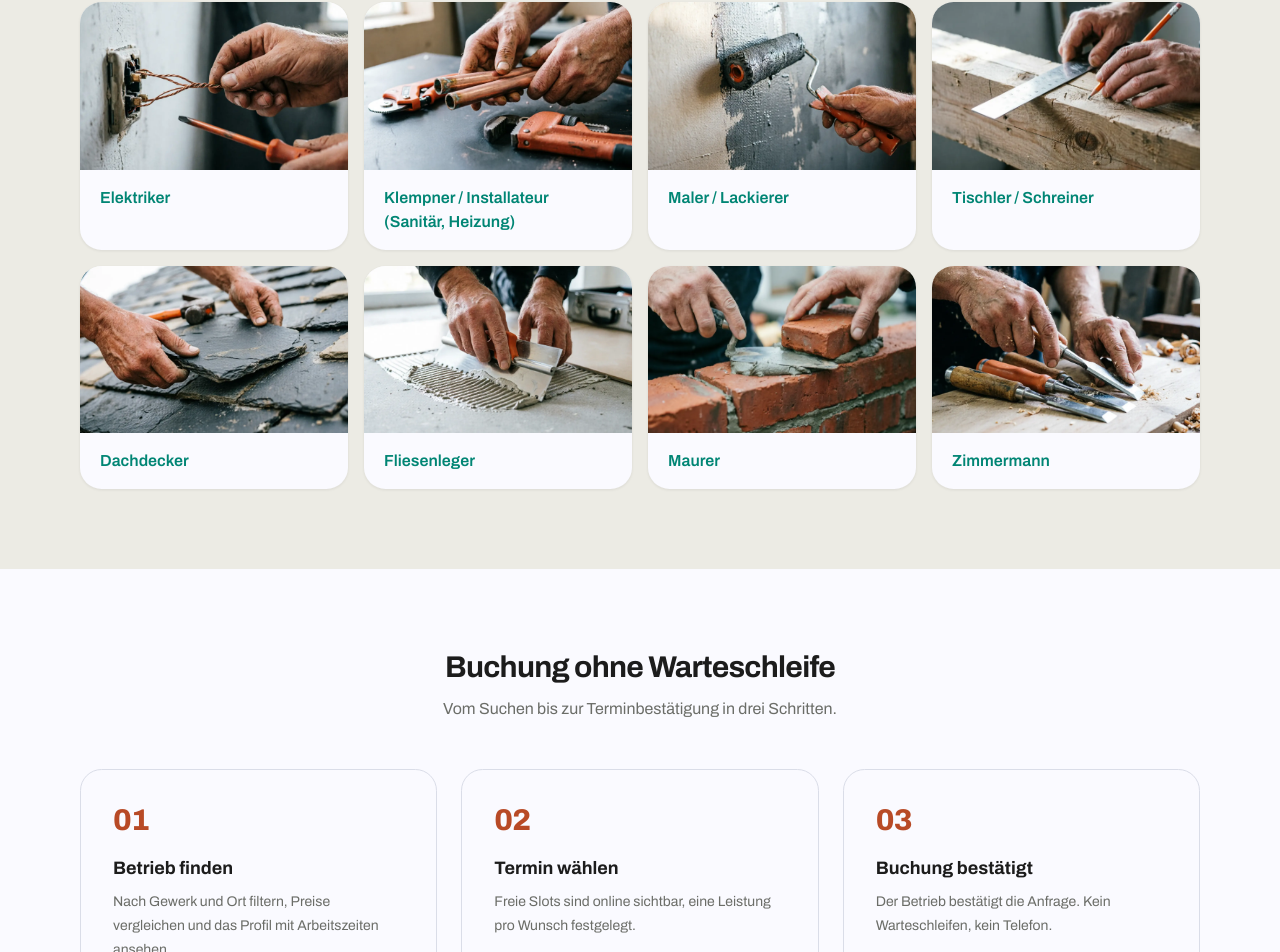
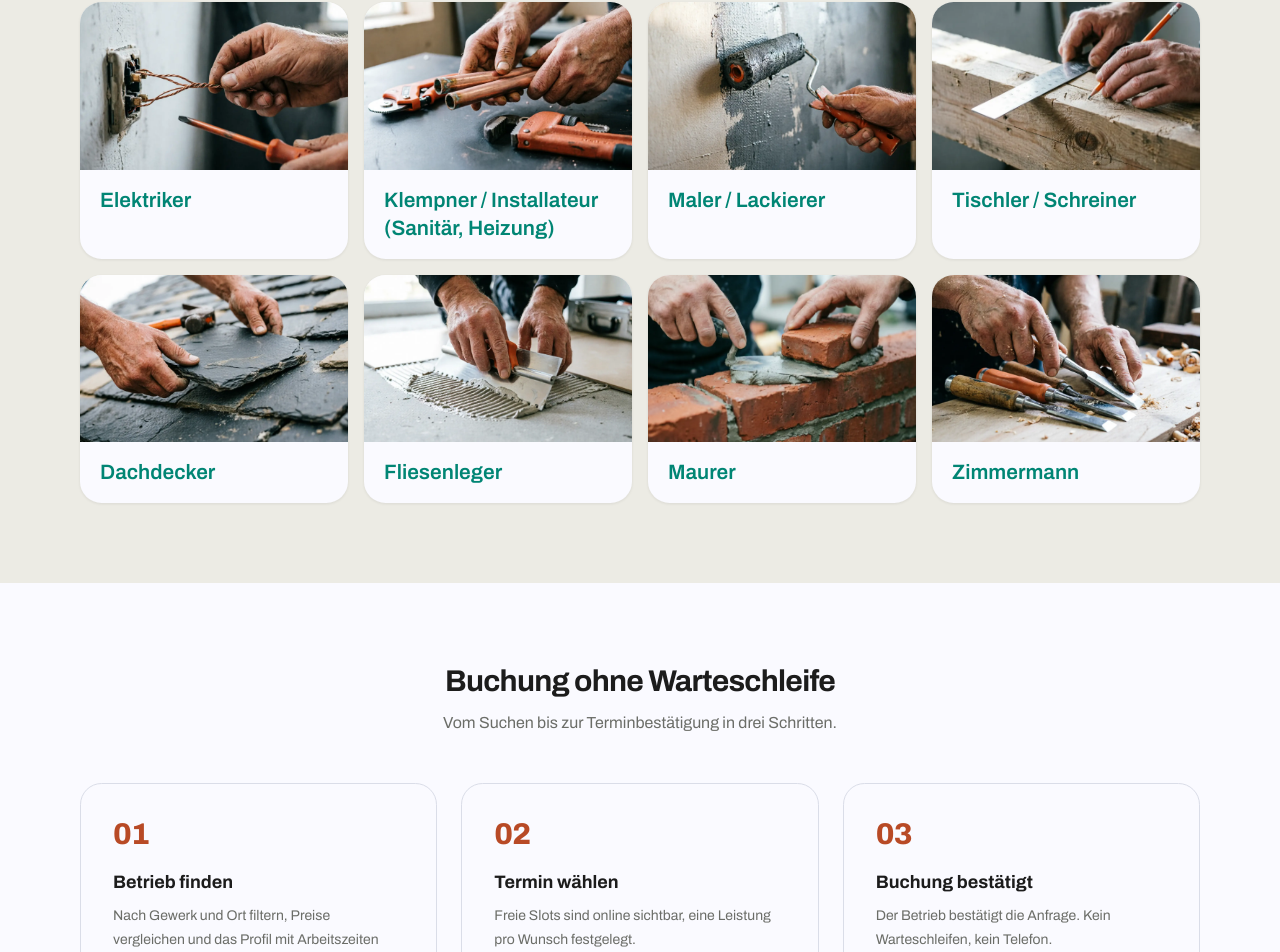
Before and after one commit to Yevhenii1951/handwerker-booking-pro-Kassel, a Next.js app in the folder web/: page / in a window 1280 px wide. Shown: the part 873-1825 px from the top of the page. Built offline with nearby package versions, Linux system fonts and the light colour scheme; no server answers; the database is empty.

Commit message:
design: enlarge gewerk card titles by 30%

```diff
--- a/web/src/app/(marketing)/page.tsx
+++ b/web/src/app/(marketing)/page.tsx
@@ -95,7 +95,7 @@ export default async function Home() {
                       </div>
                     )}
                     <span className="px-5 py-4">
-                      <span className="font-semibold leading-snug text-[#008574]">
+                      <span className="font-semibold leading-snug text-[1.3rem] text-[#008574]">
                         {trade}
                       </span>
                     </span>
```
